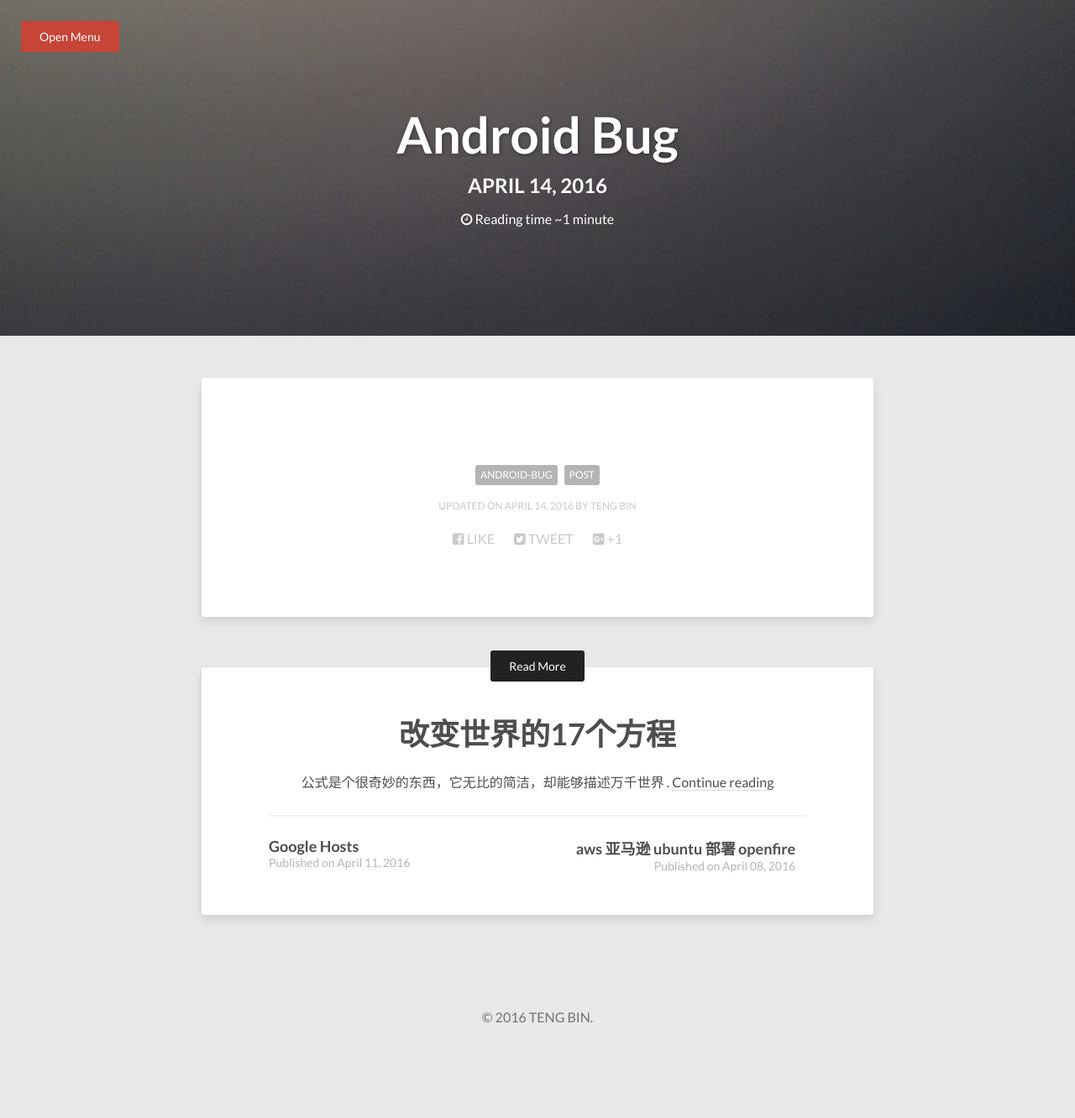
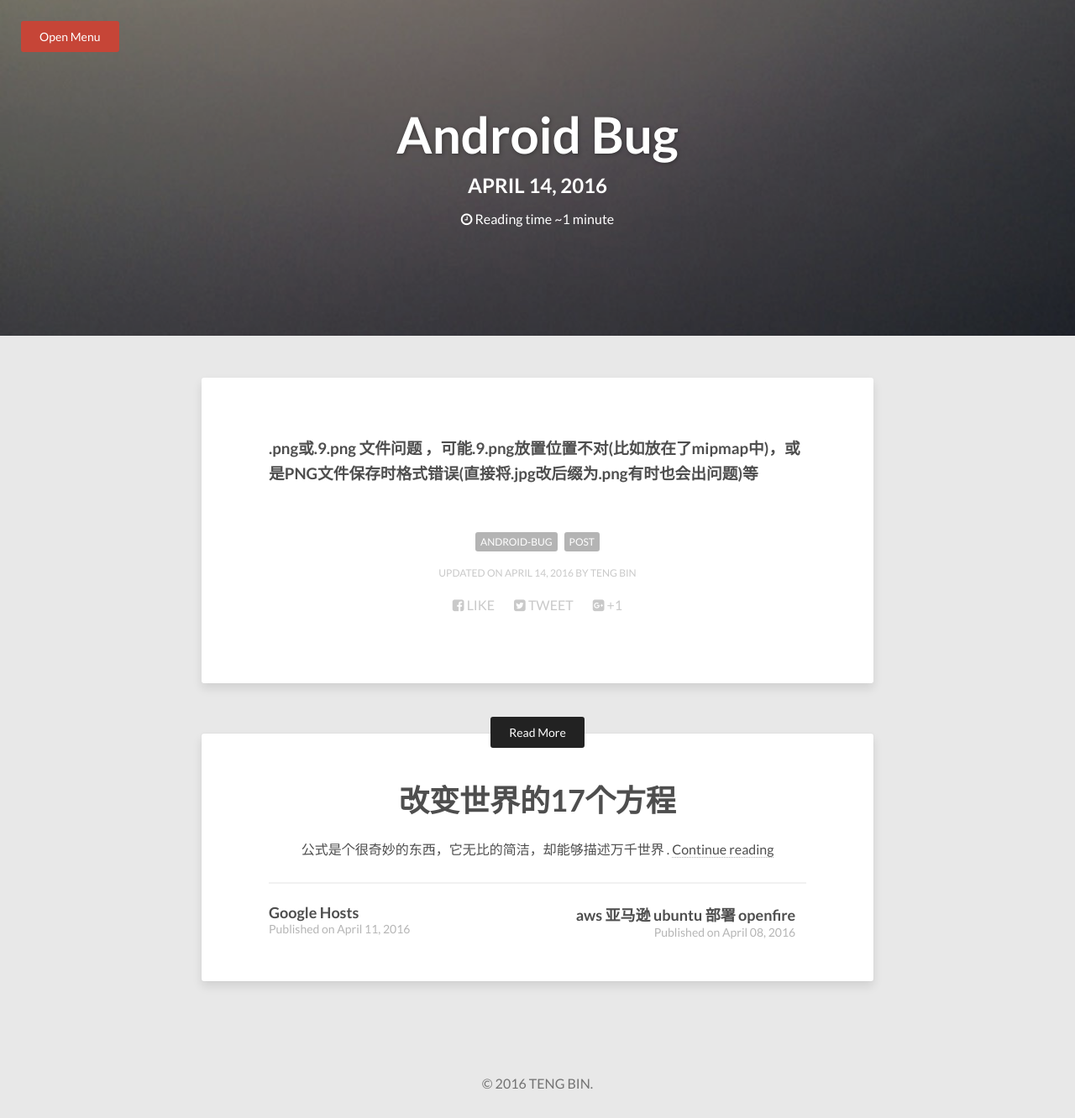
Before and after one commit to tengbinlive/tengbinlive.github.io, a Jekyll site: the page built from _posts/2016-04-14-code-android-bug1.md, in a window 1280 px wide. Shown: the whole page at 84% size. Built offline with Jekyll 4.4.1, drawn with Linux system fonts in a browser that asks for light colours; nearby versions of some CDN libraries; before the commit the page ends 1253 px from its top, so only the background shows below that.

Commit message:
no message

```diff
--- a/_posts/2016-04-14-code-android-bug1.md
+++ b/_posts/2016-04-14-code-android-bug1.md
@@ -7,3 +7,5 @@ tags: [android-bug , post]
 image:
   feature: abstract-4.jpg
 ---
+
+### .png或.9.png 文件问题 ，可能.9.png放置位置不对(比如放在了mipmap中)，或是PNG文件保存时格式错误(直接将.jpg改后缀为.png有时也会出问题)等
```
